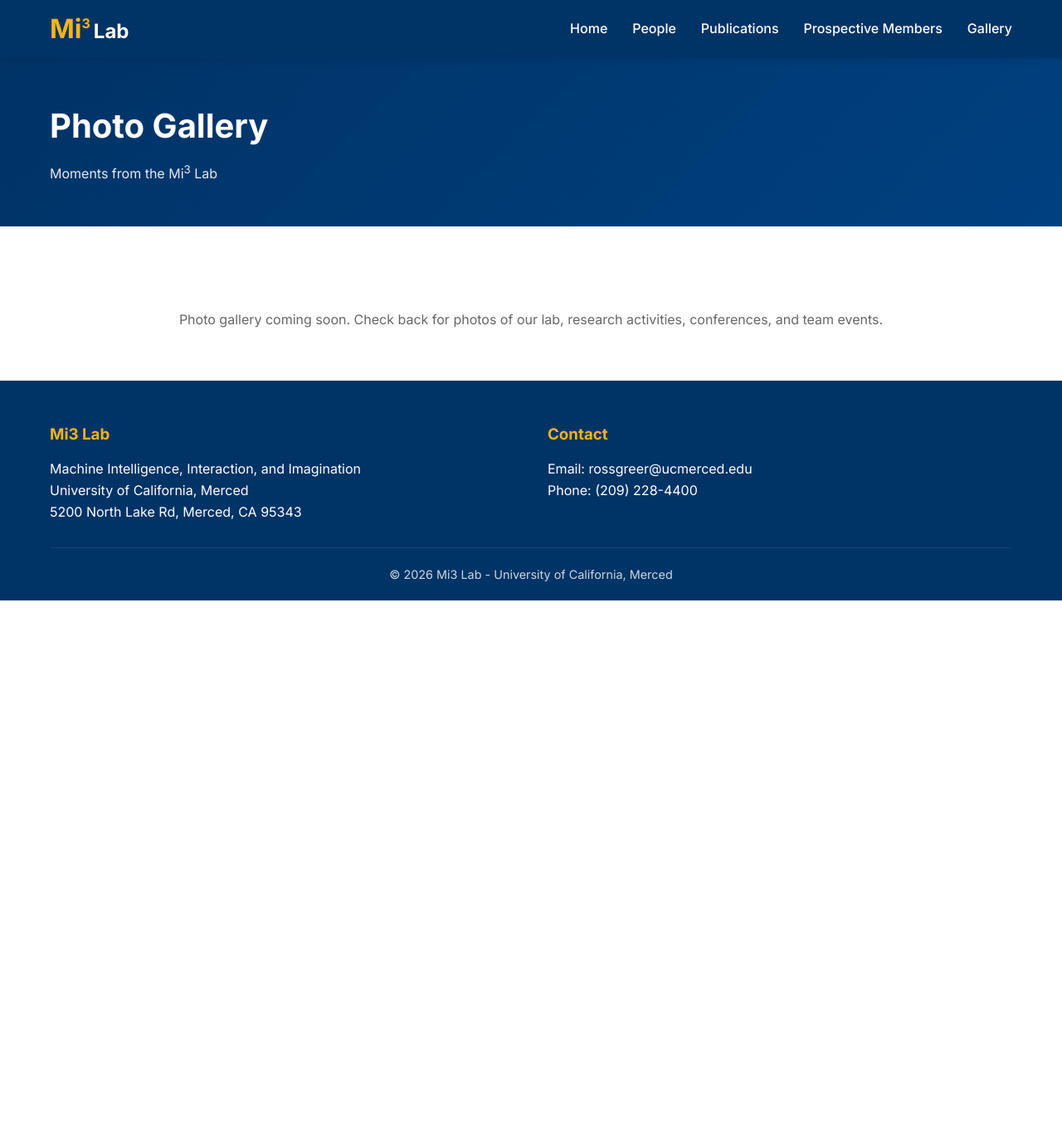
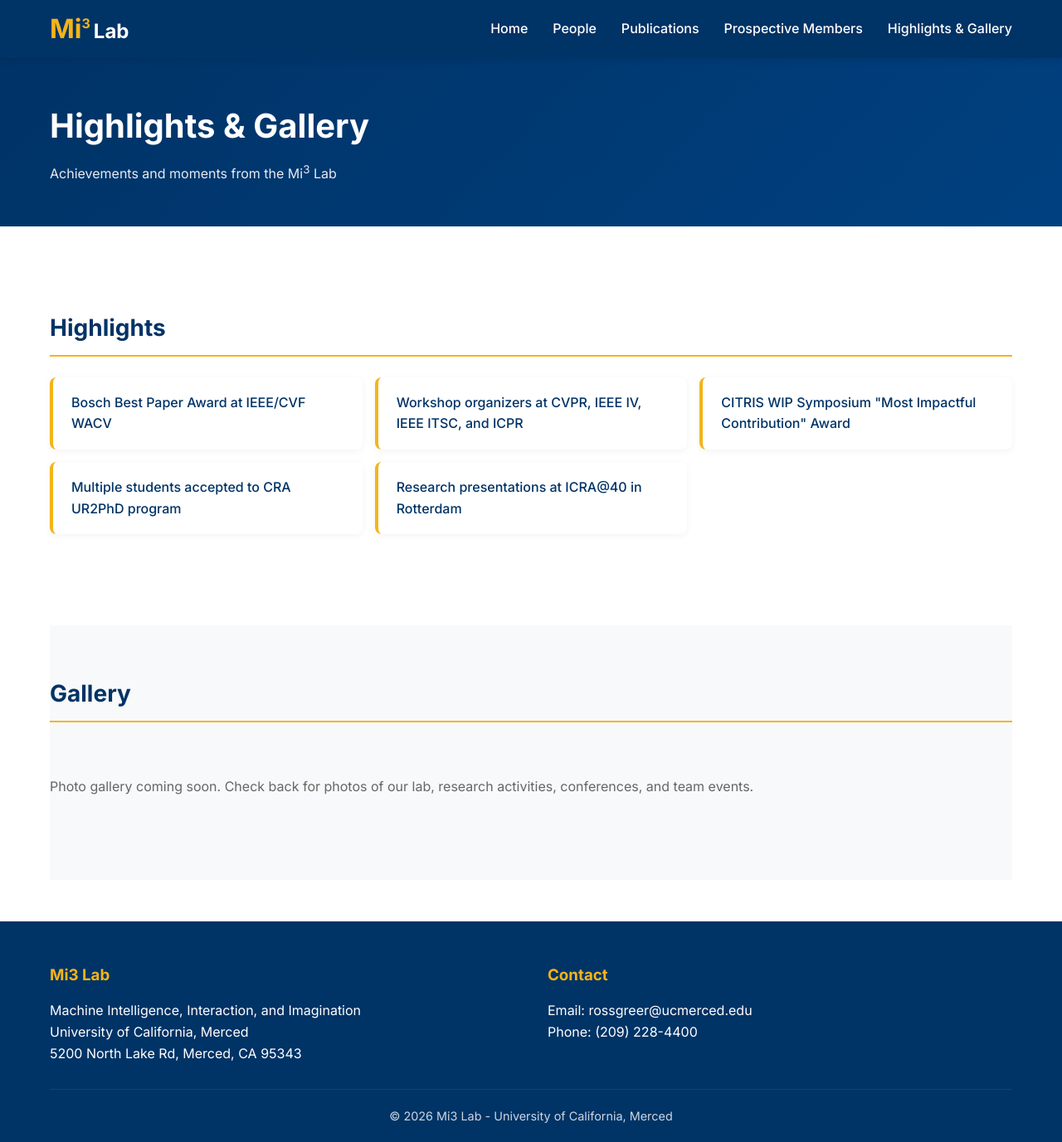
Before and after one commit to Mi3-Lab/mi3-lab.github.io, a Jekyll site: the page built from gallery.html, in a window 1280 px wide and 1377 px high. Shown: the whole window at 83% size. Built offline with Jekyll 4.4.1, drawn with Linux system fonts in a browser that asks for light colours.

Commit message:
Move Highlights to combined Highlights & Gallery page
- Remove Highlights section from homepage
- Create combined Highlights & Gallery page
- Reorder Prospective page: Visiting Researchers now above Undergrads
- Update navigation

```diff
--- a/_config.yml
+++ b/_config.yml
@@ -32,5 +32,5 @@
     url: /publications
   - title: Prospective Members
     url: /prospective
-  - title: Gallery
+  - title: Highlights & Gallery
     url: /gallery
--- a/assets/css/style.css
+++ b/assets/css/style.css
@@ -264,6 +264,21 @@
   box-shadow: 0 2px 8px rgba(0,0,0,0.05);
   font-weight: 500;
   color: var(--primary-color);
+}
+
+/* Highlights & Gallery Page */
+.highlights-page-section,
+.gallery-page-section {
+  margin-bottom: 50px;
+}
+
+.highlights-page-section h2,
+.gallery-page-section h2 {
+  color: var(--primary-color);
+  border-bottom: 2px solid var(--secondary-color);
+  padding-bottom: 10px;
+  margin-bottom: 25px;
+  font-size: 1.75rem;
 }
 
 /* Collaborators */
--- a/gallery.html
+++ b/gallery.html
@@ -1,17 +1,30 @@
 ---
 layout: default
-title: Gallery
+title: Highlights & Gallery
 ---
 
 <div class="page-header">
   <div class="container">
-    <h1>Photo Gallery</h1>
-    <p>Moments from the Mi<sup>3</sup> Lab</p>
+    <h1>Highlights & Gallery</h1>
+    <p>Achievements and moments from the Mi<sup>3</sup> Lab</p>
   </div>
 </div>
 
 <div class="container">
-  <p style="text-align: center; color: #666; padding: 60px 20px;">
+  <section class="highlights-page-section">
+    <h2>Highlights</h2>
+    <ul class="highlights-list">
+      <li>Bosch Best Paper Award at IEEE/CVF WACV</li>
+      <li>Workshop organizers at CVPR, IEEE IV, IEEE ITSC, and ICPR</li>
+      <li>CITRIS WIP Symposium "Most Impactful Contribution" Award</li>
+      <li>Multiple students accepted to CRA UR2PhD program</li>
+      <li>Research presentations at ICRA@40 in Rotterdam</li>
+    </ul>
+  </section>
+
+  <section class="gallery-page-section">
+    <h2>Gallery</h2>
+    <p style="color: #666; padding: 40px 0;">
       Photo gallery coming soon. Check back for photos of our lab, research activities, conferences, and team events.
     </p>
 
@@ -27,4 +40,5 @@
       </div>
     </div>
     -->
+  </section>
 </div>
```
Also changed, not shown: index.html (+0 -13 lines), prospective.html (+5 -5 lines). Lines whose indentation alone changed are shown as unchanged.
